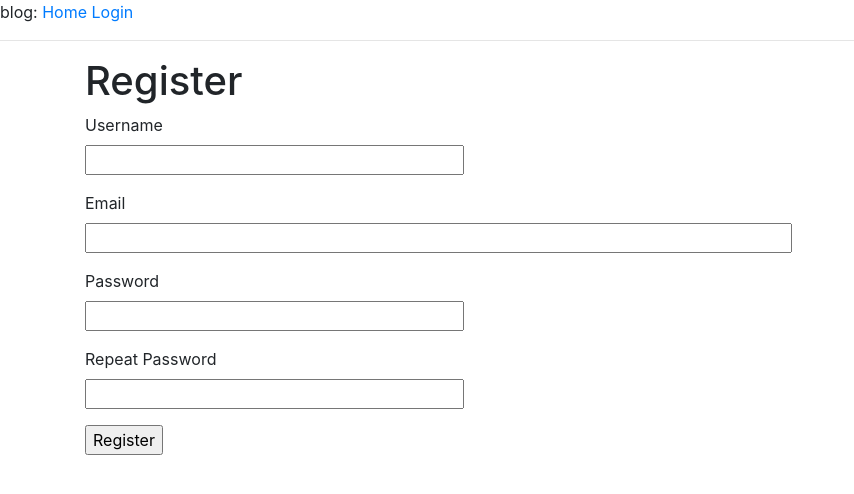
After one commit to FaridJunior/blog, a Flask app: page /register in a window 1280 px wide. The commit adds this page. Shown: the top 494 px of the page, without its empty margins (0-854 px from the left). Run offline with Flask 2, Linux system fonts and the light colour scheme; some libraries are stand-ins or nearby versions.

Commit message:
add login and register by flask login and make forms

```diff
--- a/app/__init__.py
+++ b/app/__init__.py
@@ -3,13 +3,14 @@ from flask_wtf import FlaskForm
 from config import Config
 from flask_sqlalchemy import SQLAlchemy
 from flask_migrate import Migrate
-
+from flask_login import LoginManager
 
 app = Flask(__name__)
 app.config.from_object(Config)
 db = SQLAlchemy(app)
 migrate = Migrate( app , db )
-
+login = LoginManager(app)
+login.login_view = 'login'
 
 from app import routes, models
 from app.models import User, Post
--- a/app/forms.py
+++ b/app/forms.py
@@ -1,9 +1,30 @@
 from flask_wtf import FlaskForm
 from wtforms import StringField , PasswordField ,BooleanField , SubmitField
-from wtforms.validators import DataRequired
+from wtforms.validators import DataRequired ,Email, EqualTo , ValidationError
+from app.models import User
 
 class LoginForm(FlaskForm):
     username =StringField("username", validators = [DataRequired()])
     password = PasswordField("password",validators=[DataRequired()])
     remember_me = BooleanField('Remember Me')
     submit = SubmitField('Sign In')
+
+
+
+class RegistrationForm(FlaskForm):
+    username = StringField('Username', validators=[DataRequired()])
+    email = StringField('Email', validators=[DataRequired(), Email()])
+    password = PasswordField('Password', validators=[DataRequired()])
+    password2 = PasswordField(
+        'Repeat Password', validators=[DataRequired(), EqualTo('password')])
+    submit = SubmitField('Register')
+
+    def validate_username(self, username):
+        user = User.query.filter_by(username=username.data).first()
+        if user is not None:
+            raise ValidationError('Please use a different username.')
+
+    def validate_email(self, email):
+        user = User.query.filter_by(email=email.data).first()
+        if user is not None:
+            raise ValidationError('Please use a different email address.')
--- a/app/routes.py
+++ b/app/routes.py
@@ -1,20 +1,54 @@
 from flask import render_template, flash, redirect, url_for
 from app.forms import LoginForm
-
-from app import app
+from flask_login import current_user , login_user
+from app.models import User
+from flask_login import logout_user , login_required
+from app import app , db
+from app.forms import RegistrationForm
 
 
 @app.route('/')
+@login_required
 def index():
-    return render_template("index.html", title="home")
+    posts = current_user.posts
+    return render_template("index.html", title='Home Page', posts=posts)
 
 
-@app.route('/login', methods=['POST', 'GET'])
+
+
+
+@app.route('/register', methods=['GET', 'POST'])
+def register():
+    if current_user.is_authenticated:
+        return redirect(url_for('index'))
+    form = RegistrationForm()
+    if form.validate_on_submit():
+        user = User(username=form.username.data, email=form.email.data)
+        user.set_password(form.password.data)
+        db.session.add(user)
+        db.session.commit()
+        flash('Congratulations, you are now a registered user!')
+        login_user(user)
+        return redirect(url_for('login'))
+    return render_template('register.html', title='Register', form=form)
+
+@app.route('/login', methods=['GET', 'POST'])
 def login():
+    if current_user.is_authenticated:
+        return redirect(url_for('index'))
     form = LoginForm()
     if form.validate_on_submit():
-        flash("user name is {} and remember is ".format(
-            form.username.data, form.remember_me.data))
-        return redirect(url_for("index"))
+        user = User.query.filter_by(username=form.username.data).first()
+        if user is None or not user.check_password(form.password.data):
+            flash('Invalid username or password')
+            return redirect(url_for('login'))
+        login_user(user, remember=form.remember_me.data)
+        return redirect(url_for('index'))
+    return render_template('login.html', title='Sign In', form=form)
 
-    return render_template("login.html", form=form)
+
+
+@app.route('/logout')
+def logout():
+    logout_user()
+    return redirect(url_for('index'))
--- a/app/templates/base.html
+++ b/app/templates/base.html
@@ -18,10 +18,14 @@
   </head>
   <body>
     <div>
-      blog :
-      <a href="{{url_for('index')}}">Home</a>
-      <a href="{{url_for('login')}}">Login</a>
-    </div>
+      blog:
+      <a href="{{ url_for('index') }}">Home</a>
+      {% if current_user.is_anonymous %}
+      <a href="{{ url_for('login') }}">Login</a>
+      {% else %}
+      <a href="{{ url_for('logout') }}">Logout</a>
+      {% endif %}
+  </div>
     <hr />
     {% with messages = get_flashed_messages() %} {% if messages %}
     <ul>
--- a/app/templates/index.html
+++ b/app/templates/index.html
@@ -1 +1,7 @@
 {% extends "base.html" %}
+{% block content %}
+    <h1>Hi, {{ current_user.username }}!</h1>
+    {% for post in posts %}
+    <div><p>{{ post.author.username }} says: <b>{{ post.body }}</b></p></div>
+    {% endfor %}
+{% endblock %}
--- a/app/templates/login.html
+++ b/app/templates/login.html
@@ -19,4 +19,5 @@
   <p>{{ form.remember_me() }} {{ form.remember_me.label }}</p>
   <p>{{ form.submit() }}</p>
 </form>
+<p>New User? <a href="{{ url_for('register') }}">Click to Register!</a></p>
 {% endblock %}
--- /dev/null
+++ b/app/templates/register.html
@@ -0,0 +1,37 @@
+{% extends "base.html" %}
+
+{% block content %}
+    <h1>Register</h1>
+    <form action="" method="post">
+        {{ form.hidden_tag() }}
+        <p>
+            {{ form.username.label }}<br>
+            {{ form.username(size=32) }}<br>
+            {% for error in form.username.errors %}
+            <span style="color: red;">[{{ error }}]</span>
+            {% endfor %}
+        </p>
+        <p>
+            {{ form.email.label }}<br>
+            {{ form.email(size=64) }}<br>
+            {% for error in form.email.errors %}
+            <span style="color: red;">[{{ error }}]</span>
+            {% endfor %}
+        </p>
+        <p>
+            {{ form.password.label }}<br>
+            {{ form.password(size=32) }}<br>
+            {% for error in form.password.errors %}
+            <span style="color: red;">[{{ error }}]</span>
+            {% endfor %}
+        </p>
+        <p>
+            {{ form.password2.label }}<br>
+            {{ form.password2(size=32) }}<br>
+            {% for error in form.password2.errors %}
+            <span style="color: red;">[{{ error }}]</span>
+            {% endfor %}
+        </p>
+        <p>{{ form.submit() }}</p>
+    </form>
+{% endblock %}
```
Also changed, not shown: app/models.py (+13 -3 lines).
